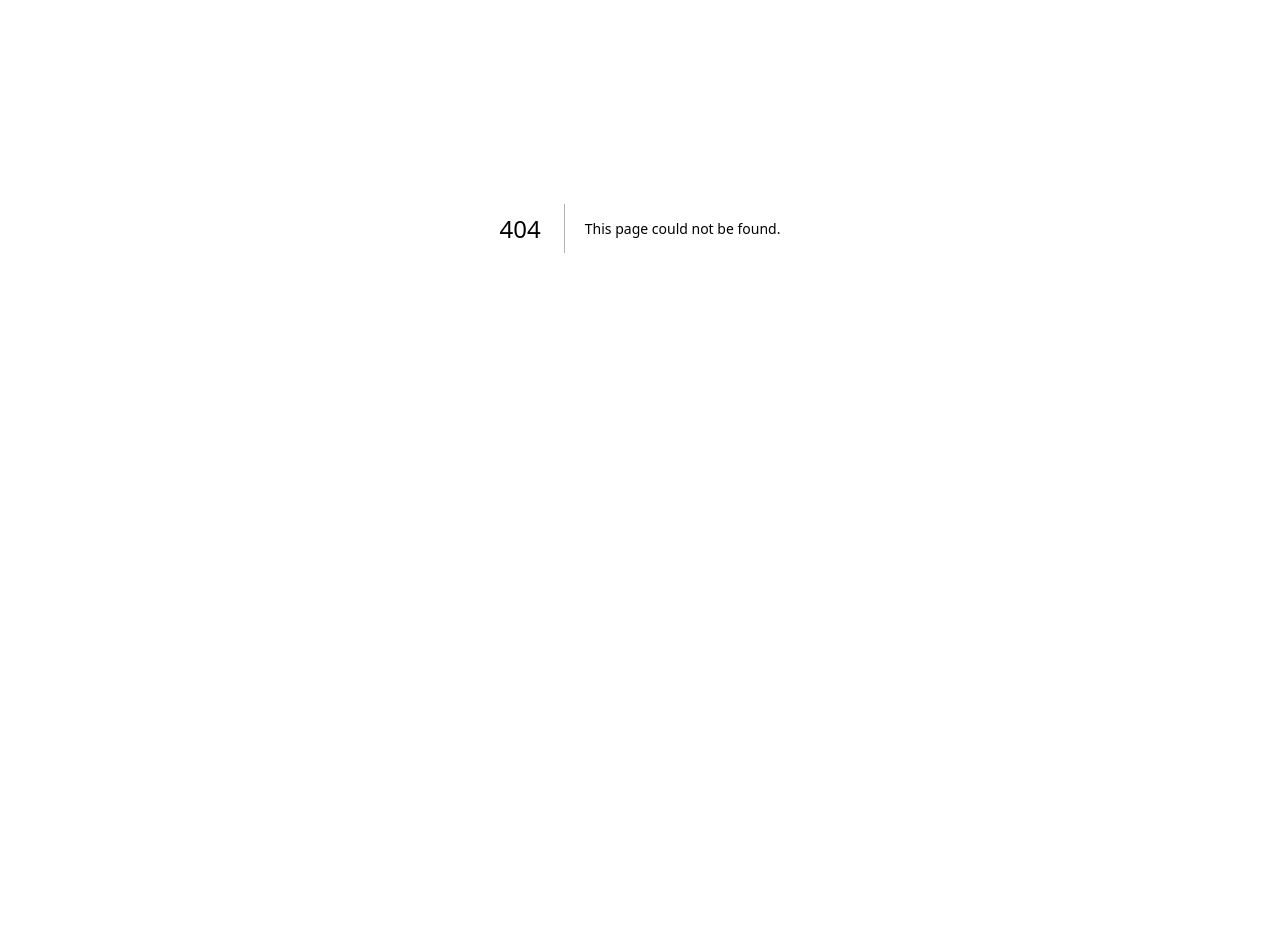
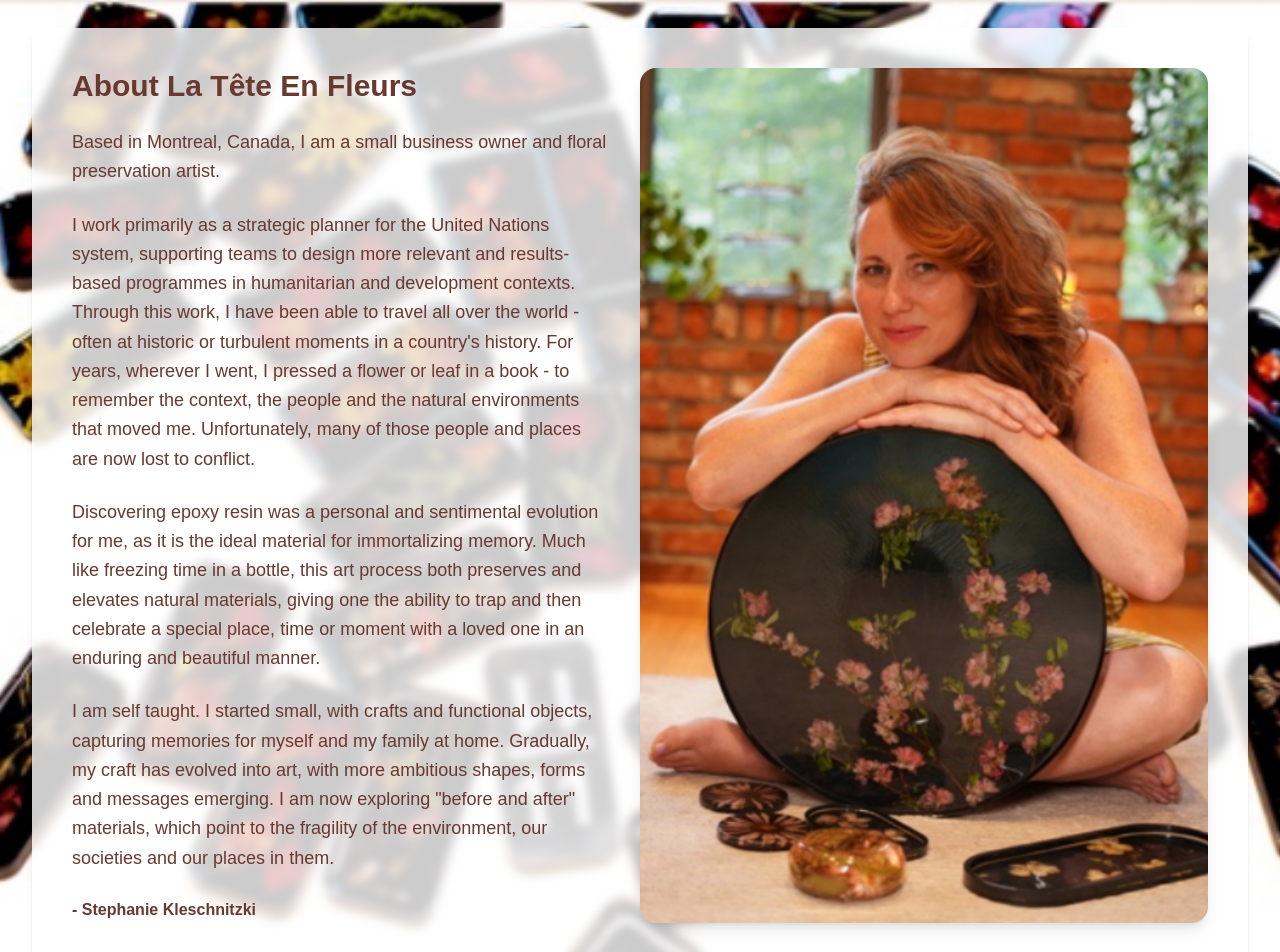
Before and after one commit to rain-jar/resin-art-site, a Next.js app: page /about in a window 1280 px wide. Before the commit this address had no page. Shown: the part 172-1124 px from the top of the page. Before the commit the page ends 800 px from the top, so only its background shows below. Built offline with nearby package versions, Linux system fonts and the light colour scheme.

Commit message:
About page tweaks

```diff
--- /dev/null
+++ b/app/about/page.jsx
@@ -0,0 +1,68 @@
+"use client";
+
+import Header from "../components/Header";
+import Footer from "../components/Footer";
+import Image from "next/image";
+
+export default function About() {
+  return (
+    <>
+    <Header/>
+    <div
+      className="mt-16 min-h-screen bg-cream text-brand px-4 md:px-8 py-12"
+      style={{
+        backgroundImage: 'url("/images/curated/Dominos.png")',
+        backgroundSize: 'cover',
+        backgroundPosition: 'center',
+        backgroundRepeat: 'no-repeat',
+      }}
+    >
+      <div className="bg-white/80 backdrop-blur-sm p-6 md:p-10 rounded-xl shadow-md max-w-7xl mx-auto flex flex-col md:flex-row gap-8 min-h-[80vh]">
+        {/* Left: Text */}
+        <div className="flex-1 space-y-6">
+            <h1 className="text-2xl md:text-3xl font-bold mb-4 text-footer">About La Tête En Fleurs</h1>
+            <p className="text-lg leading-relaxed mb-4 text-footer">
+                Based in Montreal, Canada, I am a small business owner and floral preservation artist.
+            </p>
+            <div> </div>
+            <p className="text-lg leading-relaxed mb-4 text-footer">
+                I work primarily as a strategic planner for the United Nations system, supporting teams to design more relevant
+                and results-based programmes in humanitarian and development contexts. Through this work, I have been able to
+                travel all over the world - often at historic or turbulent moments in a country's history. For years, wherever I went,
+                I pressed a flower or leaf in a book - to remember the context, the people and the natural environments that
+                moved me. Unfortunately, many of those people and places are now lost to conflict.
+            </p>
+
+            <p className="text-lg leading-relaxed mb-4 text-footer">
+               Discovering epoxy resin was a personal and sentimental evolution for me, as it is the ideal material for immortalizing
+               memory. Much like freezing time in a bottle, this art process both preserves and elevates natural materials, giving one the
+               ability to trap and then celebrate a special place, time or moment with a loved one in an enduring and beautiful manner.
+            </p>
+
+            <p className="text-lg leading-relaxed text-footer">
+               I am self taught. I started small, with crafts and functional objects, capturing memories for myself and my family at home.
+               Gradually, my craft has evolved into art, with more ambitious shapes, forms and messages emerging. I am now exploring
+               "before and after" materials, which point to the fragility of the environment, our societies and our places in them.
+            </p>
+
+            <p className="text-footer leading-relaxed">
+                <strong>- Stephanie Kleschnitzki</strong>
+            </p>
+        </div>
+
+        {/* Right: Image */}
+        <div className="w-full md:w-1/2 h-auto relative min-h-[300px]">
+          <Image
+            src="/images/Stephie.png" // 👉 Replace with your image
+            alt="Loom or Artisan"
+            layout="fill"
+            objectFit="cover"
+            className="rounded-lg shadow-lg"
+          />
+        </div>
+      </div>
+    </div>
+    <Footer/>
+    </>
+  );
+}
--- a/app/components/Header.jsx
+++ b/app/components/Header.jsx
@@ -1,5 +1,6 @@
 "use client";
 
+import Link from "next/link";
 import { FaSearch, FaShoppingCart, FaBars } from "react-icons/fa";
 
 export default function Header() {
@@ -9,6 +10,7 @@
       <FaBars className="w-6 h-6 cursor-pointer hover:scale-110 transition-transform" />
 
       {/* Center: Logo + Site Name */}
+      <Link href="/" className="flex items-center gap-2">
         <div className="flex items-center justify-center gap-0 relative">
           {/* Logo */}
           <img
@@ -29,6 +31,7 @@
             </svg>
           </div>
         </div>
+      </Link>
 
       {/* Right: Menu Links + Icons */}
       <nav className="flex gap-6 items-center">
```
Also changed, not shown: public/images/Stephie.png (added), 1 other file (tests, documents, lock files or other folders). Lines whose indentation alone changed are shown as unchanged.
